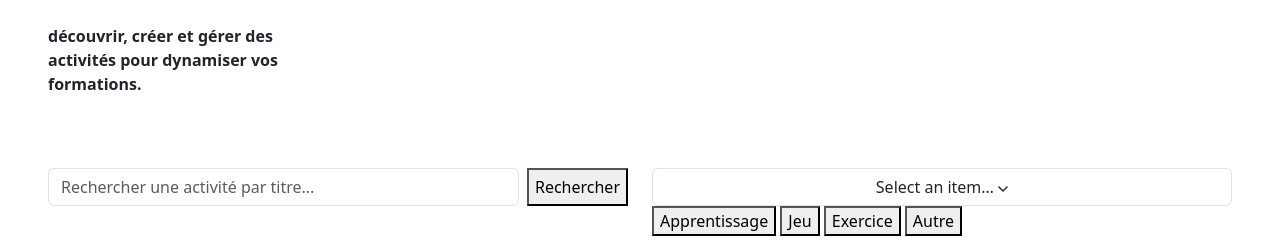
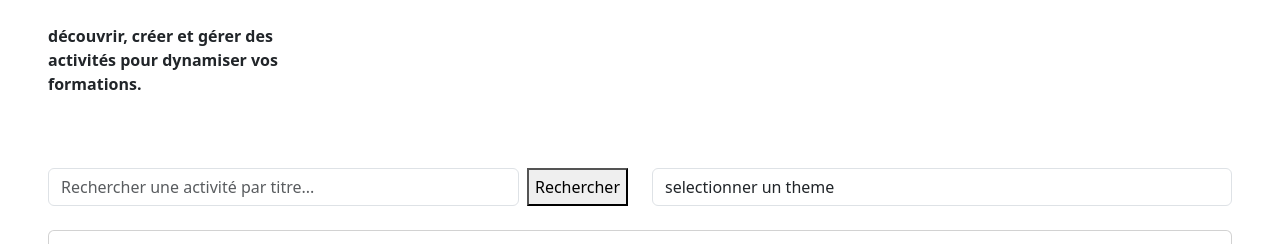
Before and after one commit to Meqdar-Achraf/Projet_WakeLab, a plain HTML site: page index.html in a window 1280 px wide. Shown: the part 545-789 px from the top of the page. Drawn offline with nearby package versions, Linux system fonts and the light colour scheme; some packages are replaced by stand-ins of ours; no server answers; a script that the page names is missing.

Commit message:
mod: changement de l'element de filtrage par theme

```diff
--- a/index.html
+++ b/index.html
@@ -148,45 +148,14 @@
           </form>
         </div>
         <div class="theme-filter mt-4 col-6 col-lg-6">
-          <button
-            class="form-control combobox-toggle"
-            type="button"
-            data-bs-toggle="combobox"
-            data-bs-name="option"
-            data-bs-placeholder="Select an item…"
-          >
-            <span class="combobox-value">Select an item…</span>
-            <svg
-              class="combobox-caret"
-              width="10"
-              height="16"
-              viewBox="0 0 10 16"
-              fill="none"
-              xmlns="http://www.w3.org/2000/svg"
-            >
-              <path
-                d="M0.46967 5.46967C0.762563 5.17678 1.23744 5.17678 1.53033 5.46967L5 8.93934L8.46967 5.46967C8.76256 5.17678 9.23744 5.17678 9.53033 5.46967C9.82322 5.76256 9.82322 6.23744 9.53033 6.53033L5.53033 10.5303C5.23744 10.8232 4.76256 10.8232 4.46967 10.5303L0.46967 6.53033C0.176777 6.23744 0.176777 5.76256 0.46967 5.46967Z"
-                fill="currentcolor"
-              />
-            </svg>
-          </button>
-          <div class="menu">
-            <button
-              class="menu-item"
-              type="button"
-              data-bs-value="apprentissage"
-            >
-              Apprentissage
-            </button>
-            <button class="menu-item" type="button" data-bs-value="jeu">
-              Jeu
-            </button>
-            <button class="menu-item" type="button" data-bs-value="exercice">
-              Exercice
-            </button>
-            <button class="menu-item" type="button" data-bs-value="autre">
-              Autre
-            </button>
+          <div class="form-field">
+            <select class="form-control form-control-caret" id="filter-theme">
+              <option value="all">selectionner un theme</option>
+              <option value="apprentissage">Apprentissage</option>
+              <option value="jeu">Jeu</option>
+              <option value="exercice">Exercice</option>
+              <option value="autre">Autre</option>
+            </select>
           </div>
         </div>
       </section>
```
